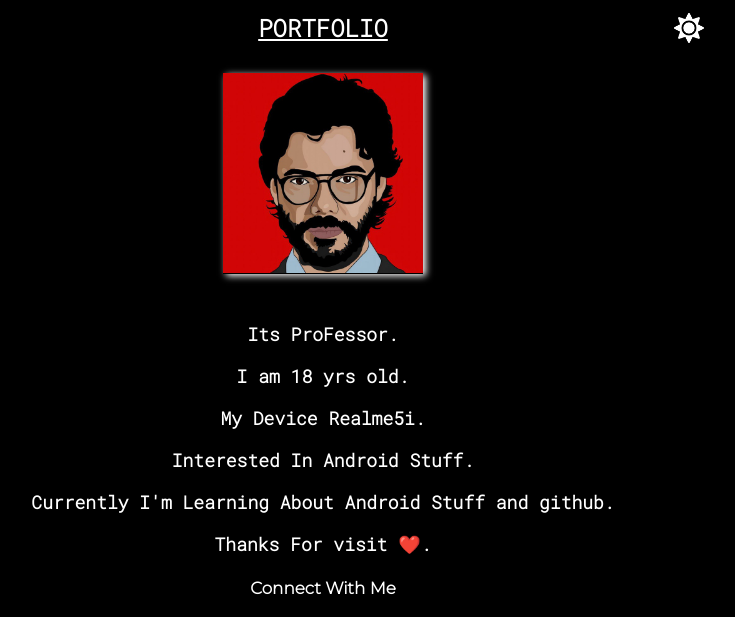
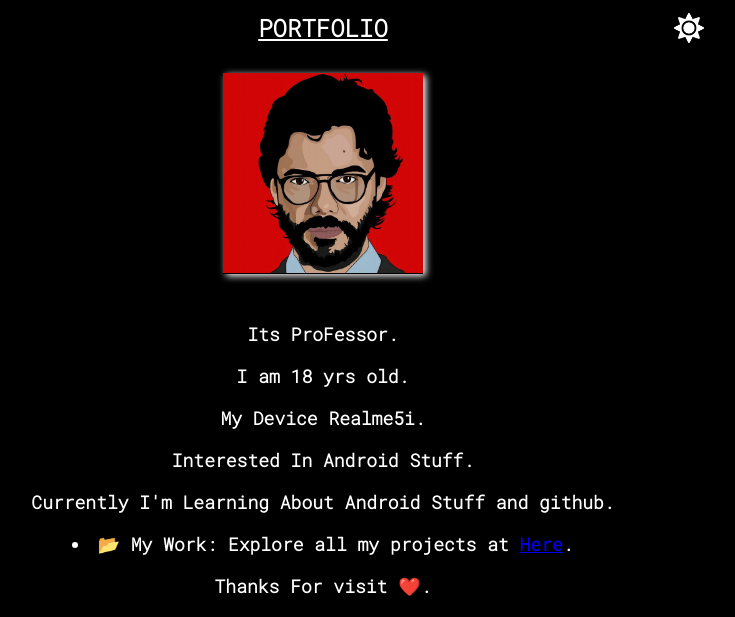
Before and after one commit to itsprofessorX/itsprofessorX.github.io, a plain HTML site: page index.html in a window 1280 px wide. Shown: the top 617 px of the page, without its empty margins (317-1052 px from the left). Drawn offline with Linux system fonts and the light colour scheme.

Commit message:
Update index.html

```diff
--- a/index.html
+++ b/index.html
@@ -31,6 +31,7 @@
             <p>My Device Realme5i.</p>
             <p>Interested In Android Stuff.</p>
             <p>Currently I'm Learning About Android Stuff and github.</p>
+            <li>📂 <strong>My Work</strong>: Explore all my projects at <a href="https://t.me/ProFessorProjekts">Here</a>.</li>
             <p>Thanks For visit ❤️.</p>
 
 
```
